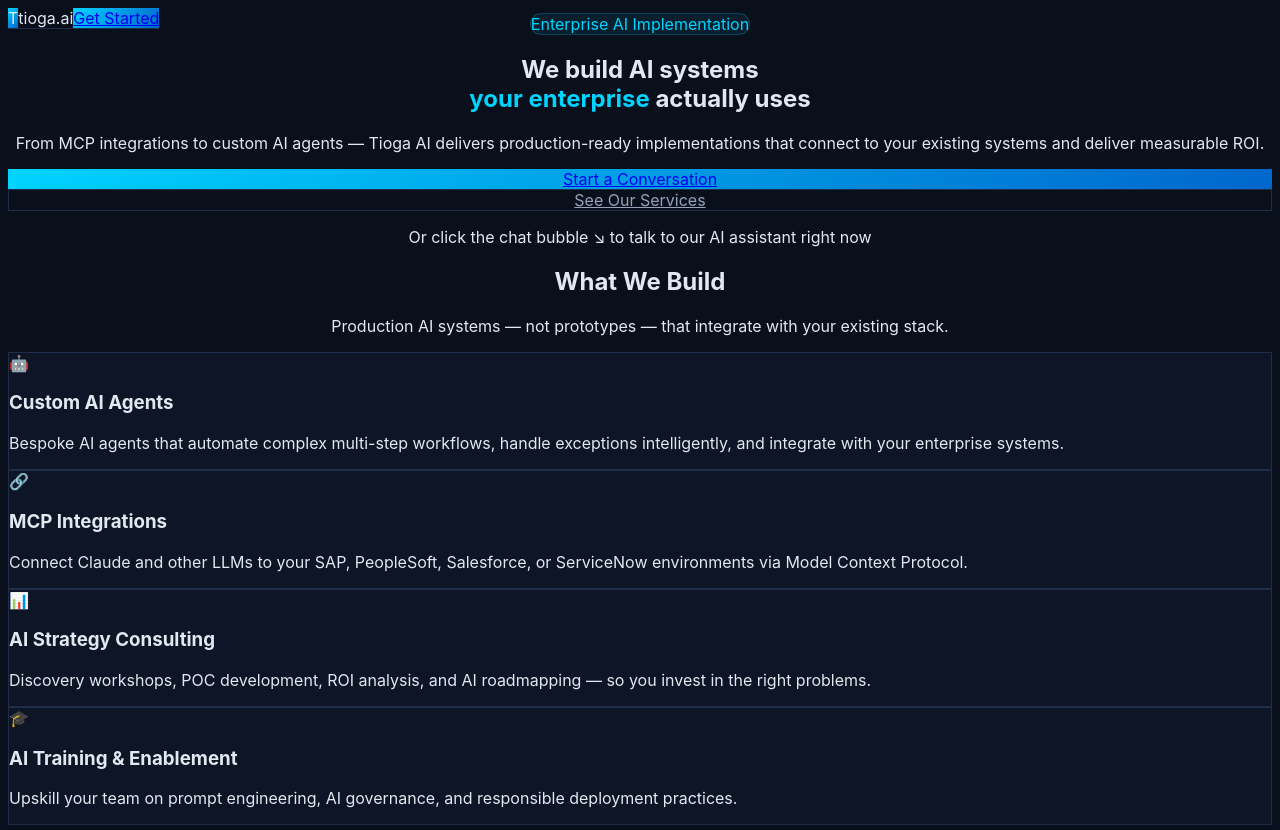
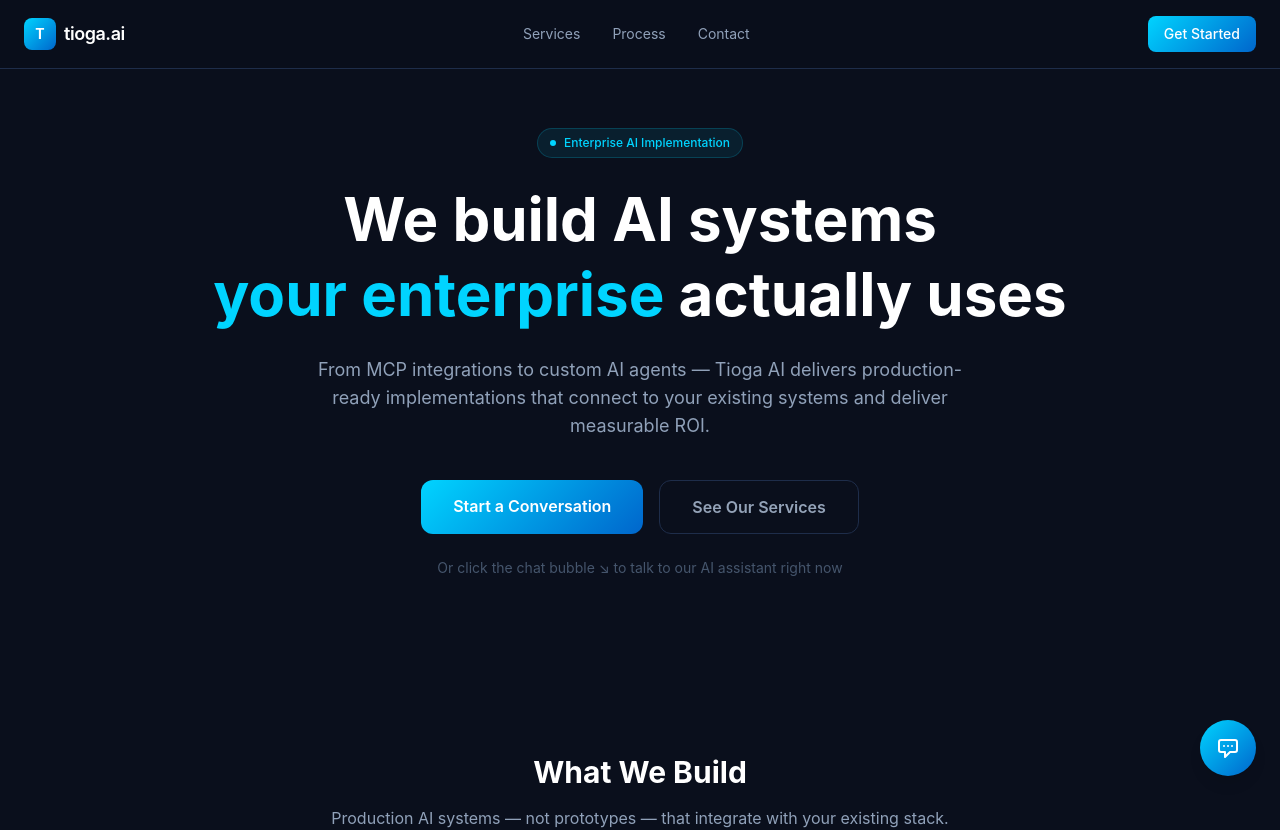
Before and after one commit to sukirk-tioga/tioga-ai-website, a Next.js app: page / in a window 1280 px wide. Shown: the top 830 px of the page. Built offline with nearby package versions, Linux system fonts and the light colour scheme.

Commit message:
Fix: Tailwind v4 CSS syntax, correct @import order

```diff
--- a/app/globals.css
+++ b/app/globals.css
@@ -1,8 +1,5 @@
-@tailwind base;
-@tailwind components;
-@tailwind utilities;
-
 @import url('https://fonts.googleapis.com/css2?family=JetBrains+Mono:wght@400;500&display=swap');
+@import "tailwindcss";
 
 :root {
   --bg-dark: #0A0F1C;
--- a/tailwind.config.ts
+++ b/tailwind.config.ts
@@ -1,5 +1,6 @@
-/** @type {import('tailwindcss').Config} */
-module.exports = {
+import type { Config } from "tailwindcss";
+
+const config: Config = {
   content: [
     "./app/**/*.{js,ts,jsx,tsx,mdx}",
     "./components/**/*.{js,ts,jsx,tsx,mdx}",
@@ -21,3 +22,5 @@ module.exports = {
   },
   plugins: [],
 };
+
+export default config;
```
Also changed, not shown: 1 other file (tests, documents, lock files or other folders).
